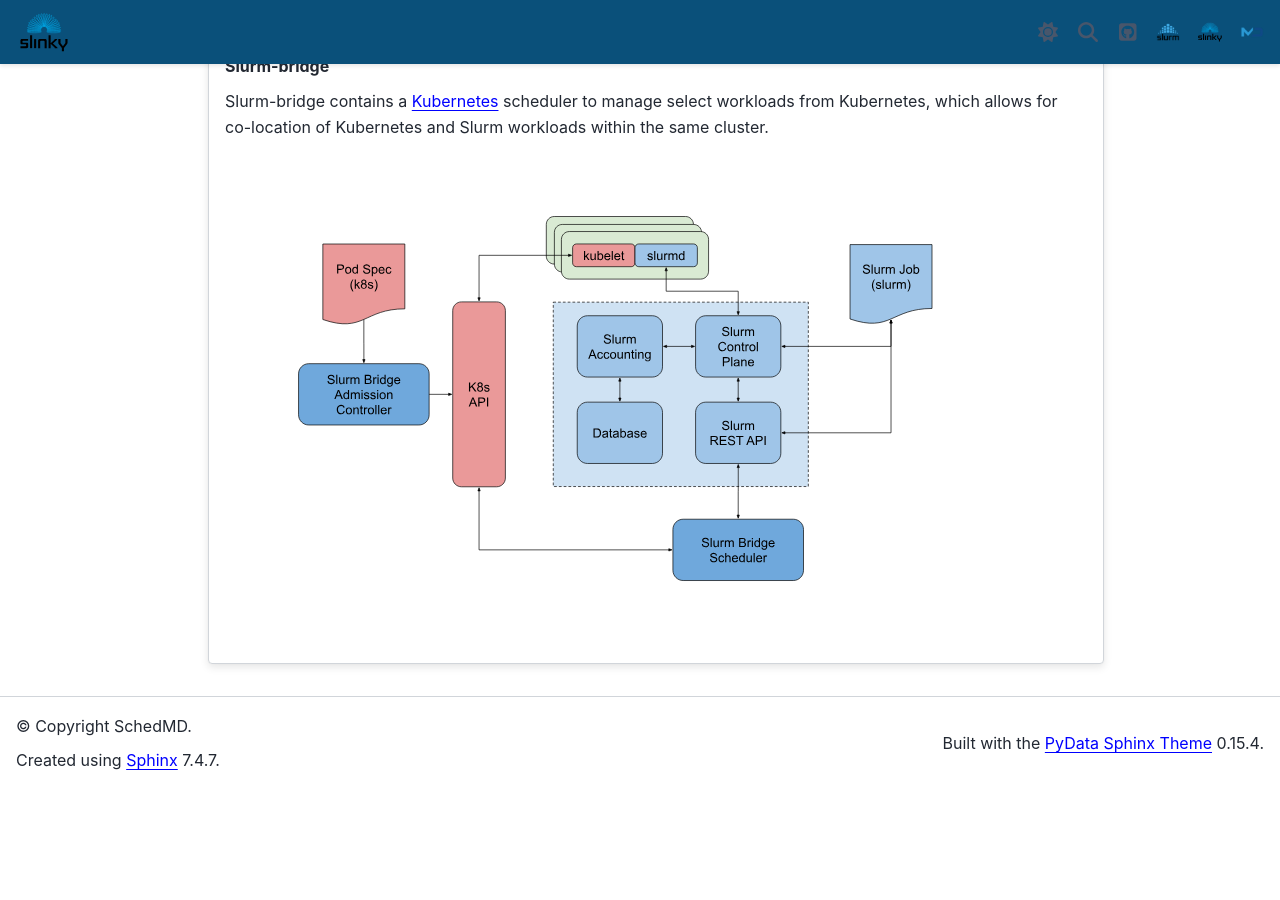
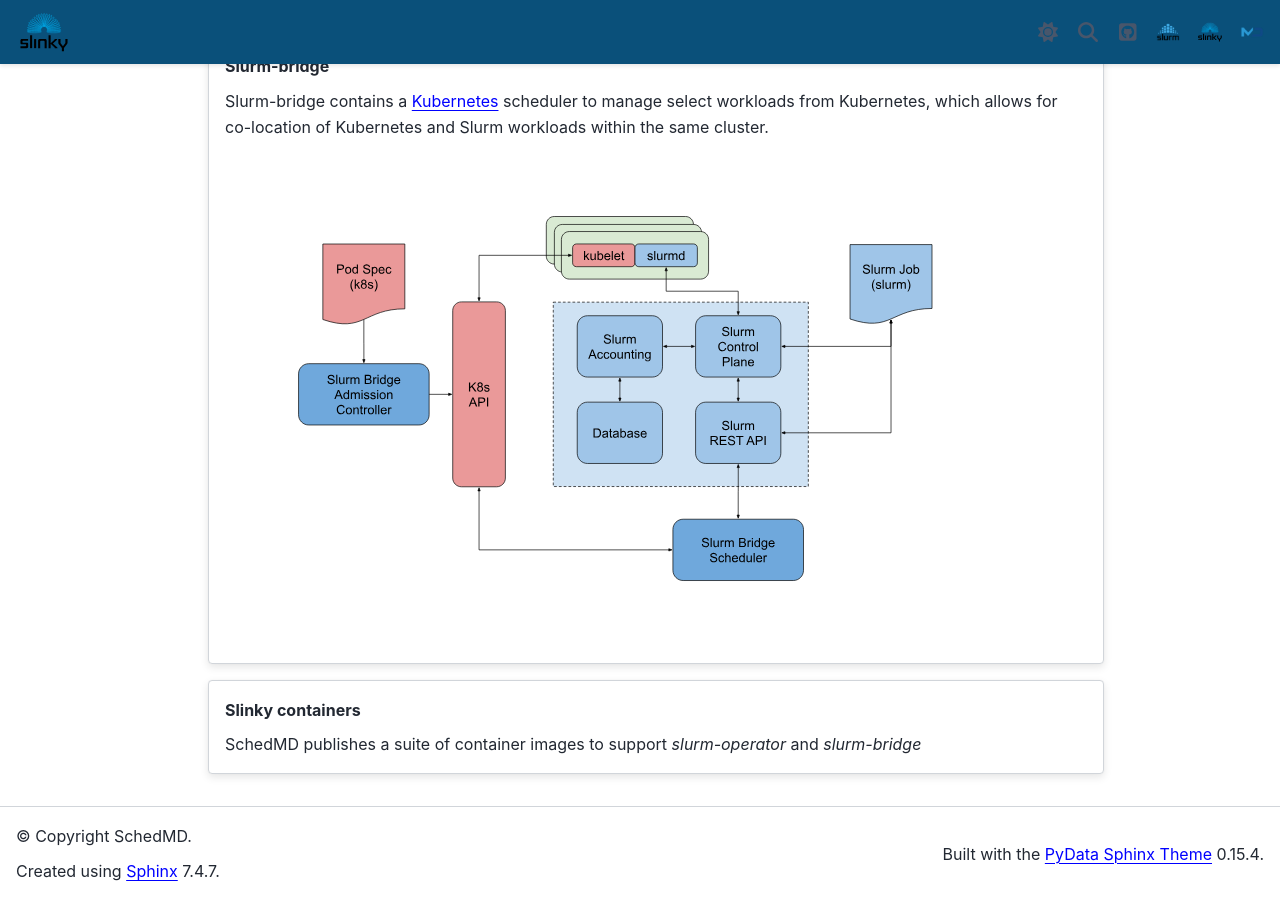
Before and after one commit to SlinkyProject/docs, a Sphinx documentation site: the page built from docs/index.rst, in a window 1280 px wide and 900 px high, scrolled down 1277 px. Built offline with Sphinx 7.4.7 and the PyData theme 0.15.4, drawn with Linux system fonts in a browser that asks for light colours; nearby versions of some CDN libraries; before the commit the page ends 2066 px from its top, so only the background shows below that.

Commit message:
docs: add card for containers repo

```diff
--- a/docs/index.rst
+++ b/docs/index.rst
@@ -40,3 +40,9 @@ Slinky is made by `SchedMD <https://schedmd.com/>`_, the lead developers of Slur
       :width: 90%
       :align: center
       :alt: Kubernetes + Slurm = Slinky
+
+.. card:: Slinky containers
+   :link: https://slinky.schedmd.com/projects/containers/en/latest/
+   :link-alt: slurm-bridge
+
+   SchedMD publishes a suite of container images to support `slurm-operator` and `slurm-bridge`
```
